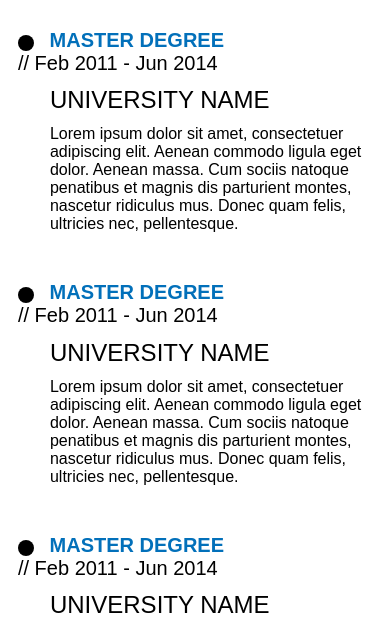
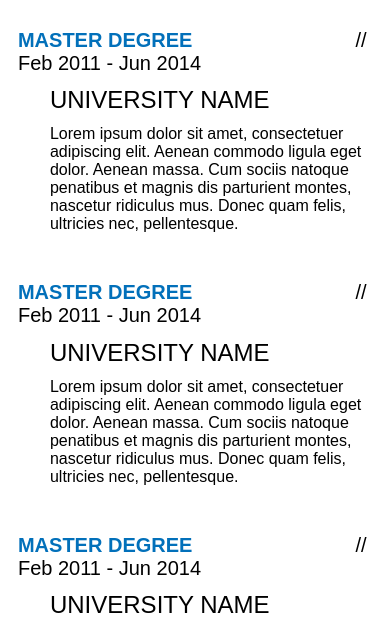
Before and after one commit to smoylik2/smoylik2.github.io, a plain HTML site: page index.html in a window 390 px wide. Shown: the part 1953-2580 px from the top of the page. Drawn offline with Linux system fonts and the light colour scheme.

Commit message:
Update style_3.css

```diff
--- a/style_3.css
+++ b/style_3.css
@@ -346,4 +346,8 @@ footer a {
 	li h5 {
 		width: 90%;
 	}
+	li:before {
+		position: absolute;
+		left: -9999px;
+	}
 }
```
